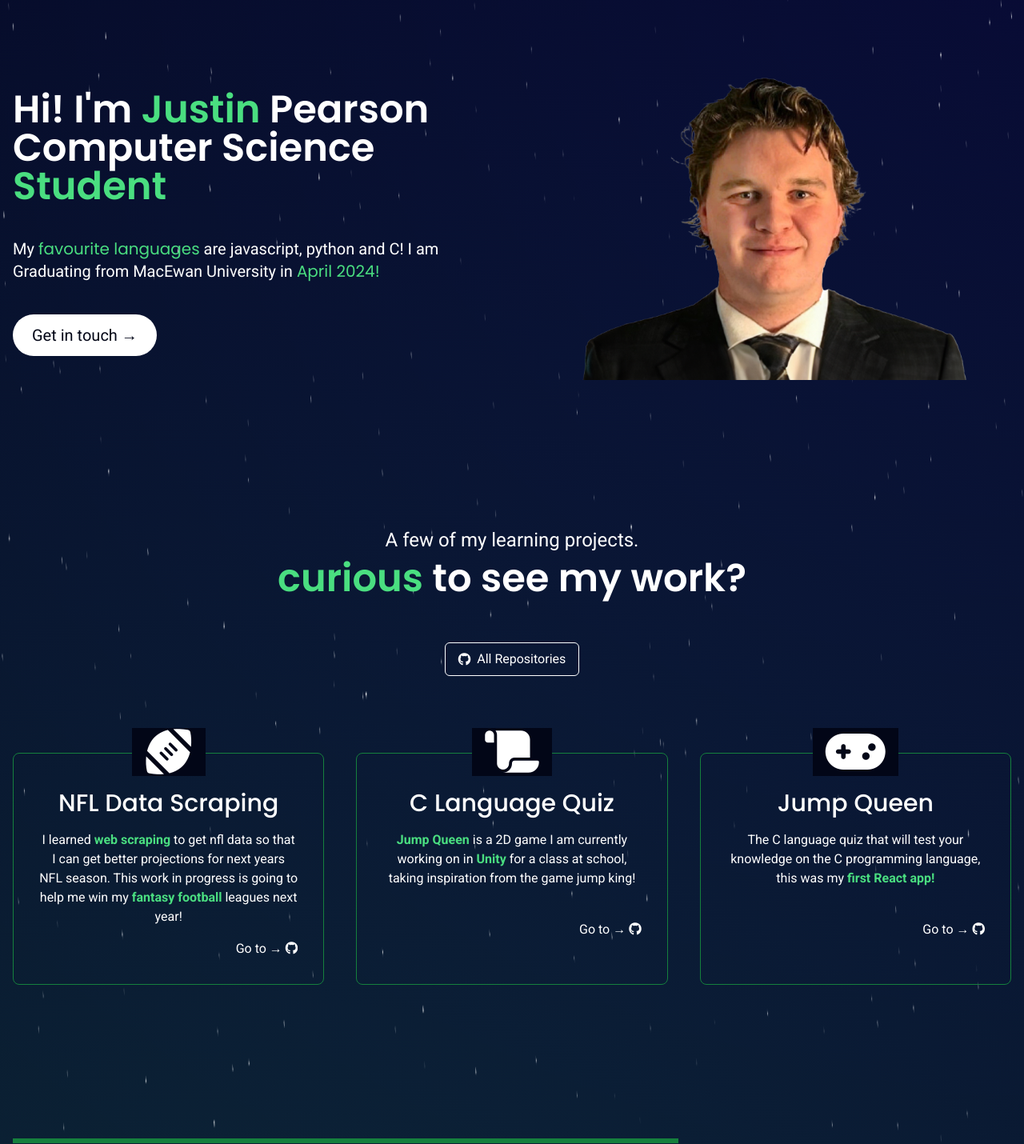
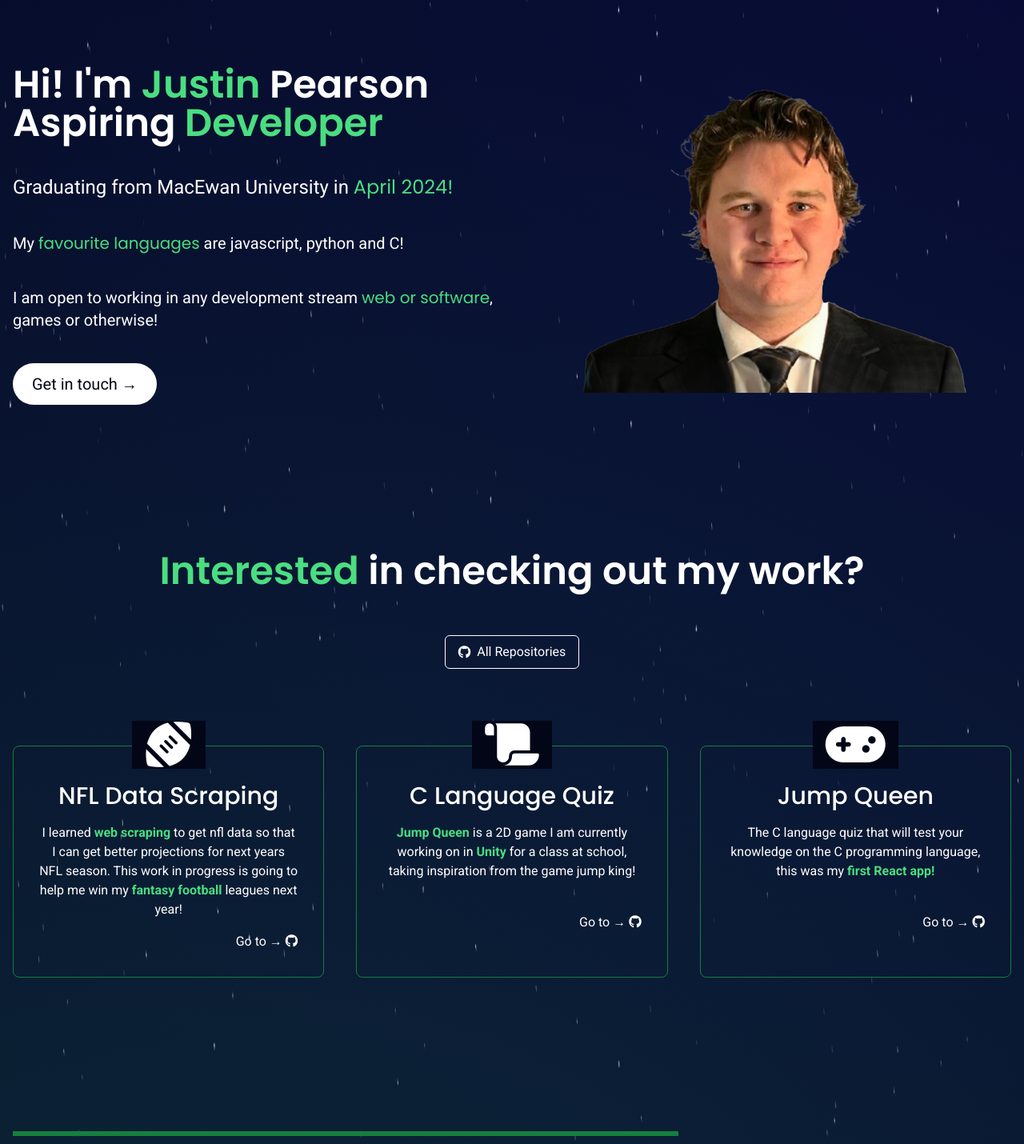
Before and after one commit to JP5252/Justin-Pearson-personal-pebsite, a SvelteKit app: page / in a window 1280 px wide. Shown: the part 80-1510 px from the top of the page at 80% size. Built offline with nearby package versions, Linux system fonts and the light colour scheme.

Commit message:
update landing

```diff
--- a/src/components/Main.svelte
+++ b/src/components/Main.svelte
@@ -50,14 +50,24 @@
     >
       <h2 class="font-semibold text-3xl sm:text-4xl md:text-5xl">
         Hi! I'm <span class="poppins text-green-400">Justin</span>
-        Pearson <br /> Computer Science
-        <span class="poppins text-green-400">Student</span>
+        Pearson <br /> Aspiring
+        <span class="poppins text-green-400">Developer</span>
       </h2>
-      <p class="text-base sm:text-lg md:text-xl">
-        My <span class="poppins text-green-400">favourite languages</span> are
-        javascript, python and C! I am Graduating from MacEwan University in
+      <p class="text-base sm:text-xl md:text-2xl">
+        Graduating from MacEwan University in
         <span class="poppins text-green-400">April 2024!</span>
       </p>
+      <p class="text-base sm:text-lg md:text-xl">
+        My <span class="poppins text-green-400">favourite languages</span> are javascript,
+        python and C!
+      </p>
+      <p class="text-base sm:text-lg md:text-xl">
+        I am open to working in any development stream <span
+          class="poppins
+        text-green-400">web or software</span
+        >, games or otherwise!
+      </p>
+
       <a
         class="greenshadow mx-auto lg:mr-auto lg:ml-0 text-base sm:text-lg md:text-xl
       poppins relative overflow-hidden px-6 py-3 group rounded-full bg-white
@@ -84,11 +94,9 @@
 
   <section id="projects" class="py-20 lg:py-32 flex flex-col gap-24">
     <div class="flex flex-col gap-2 text-center">
-      <h6 class="text-lg sm:text-xl md:text-2xl">
-        A few of my learning projects.
-      </h6>
       <h3 class="font-semibold text-3xl sm:text-4xl md:text-5xl">
-        <span class="poppins text-green-400">curious</span> to see my work?
+        <span class="poppins text-green-400">Interested</span> in checking out my
+        work?
       </h3>
     </div>
     <a
@@ -136,9 +144,8 @@
     <div
       class="flex flex-col gap-2 text-center relative before:absolute
   before:top-0 before:left-0 before:w-2/3 before:h-1.5 before:bg-green-700 after:absolute
-  after:bottom-0 after:right-0 after:w-2/3 after:h-1.5 after:bg-green-700 py-4"
+  after:bottom-0 after:right-0 after:w-2/3 after:h-1.5 after:bg-green-700 py-7"
     >
-      <h6 class="text-lg sm:text-xl md:text-2xl">Want to know more?</h6>
       <h3 class="font-semibold text-3xl sm:text-4xl md:text-5xl">
         A bit <span class="poppins text-green-400">about</span> me.
       </h3>
@@ -156,7 +163,7 @@
             0{index + 1}
           </p>
           <div class="flex flex-col gap-6 sm:gap-8">
-            <h3 class="text-2xl sm:text-3xl md:text-4xl">
+            <h3 class="text-2xl sm:text-3xl md:text-4xl poppins text-green-400">
               {benefit.name}
             </h3>
             <p>{benefit.description}</p>
```
